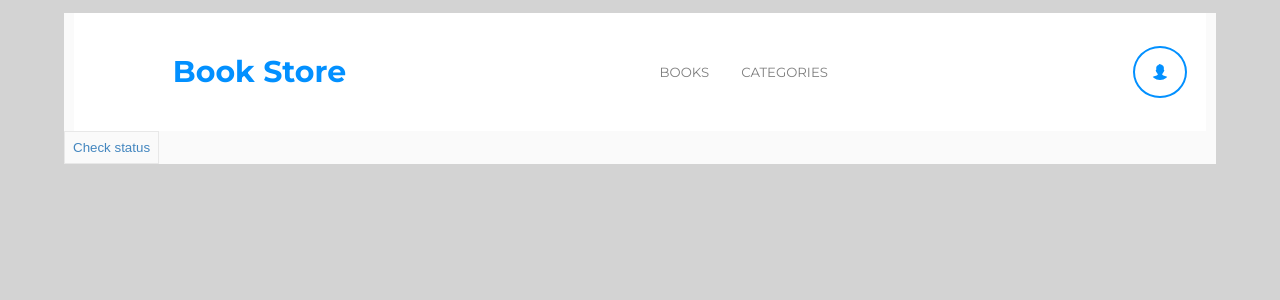
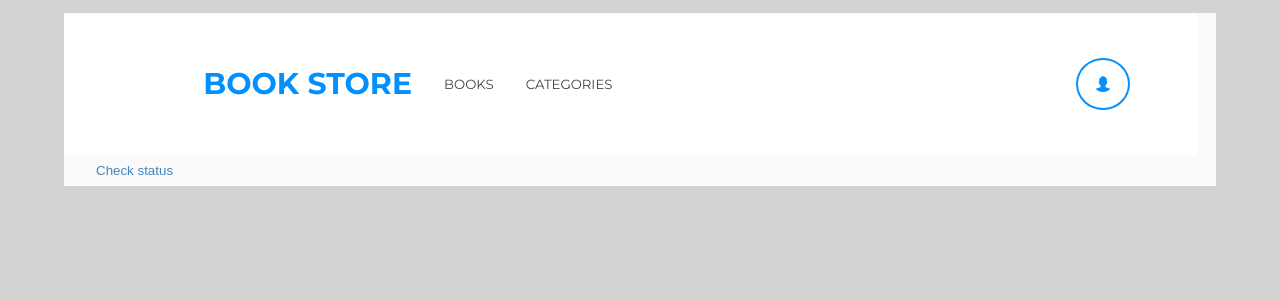
Before and after one commit to gdumani/my-bookstore, a React (Create React App) app: page /categories in a window 1280 px wide. Shown: the top 300 px of the page. Built offline with nearby package versions, Linux system fonts and the light colour scheme.

Commit message:
fix styling details

```diff
--- a/src/components/Book.js
+++ b/src/components/Book.js
@@ -15,6 +15,7 @@ const Book = (props) => {
         <h5>{category}</h5>
         <h4>{title}</h4>
         <h6>{author}</h6>
+        <button className='comm-ed'>Comments</button>
         <button
           className="remove"
           id={id}
@@ -23,6 +24,7 @@ const Book = (props) => {
         >
           Remove
         </button>
+        <button className='comm-ed'>Edit</button>
       </div>
       <div className="graph">
         <div className="pie" />
--- a/src/components/NavBar.js
+++ b/src/components/NavBar.js
@@ -5,8 +5,10 @@ import head from '../pages/head.svg';
 
 const NavBar = () => (
   <div className="nav">
-    <h1>Book Store</h1>
     <ul>
+      <li>
+        <h1 className='title'>Book Store</h1>
+      </li>
       <li>
         <Link to="/">BOOKS</Link>
       </li>
--- a/src/style/addbook.css
+++ b/src/style/addbook.css
@@ -8,13 +8,13 @@
 }
 
 .addform input {
-  width: 30%;
+  width: 25%;
 }
 
 .addform input,
 select,
 button {
-  padding: 0.5rem;
+  padding: .5rem 2rem;
   margin-right: 1rem;
   background: none;
   border: 1px solid #e8e8e8;
--- a/src/style/book.css
+++ b/src/style/book.css
@@ -29,6 +29,7 @@
 .book h6,
 button {
   color: #4386bf;
+  border:none;
 }
 
 .book h6 {
@@ -36,10 +37,15 @@ button {
   margin-top: 0;
 }
 
+.comm-ed {
+  padding: 0;
+}
+
 .remove {
   background: none;
-  border: none;
   border-right: solid 1px #e8e8e8;
+  border-left: solid 1px #e8e8e8;
+  padding: 0 1rem;
 }
 
 .book h5,
@@ -97,6 +103,6 @@ button {
   background-color: #0290ff;
   color: white;
   border: none;
-  padding: 0.3rem;
+  padding: 0.5rem;
   border-radius: 3px;
 }
--- a/src/style/navbar.css
+++ b/src/style/navbar.css
@@ -3,31 +3,29 @@
   background-color: white;
   padding: 1.2rem;
   width: 95%;
-  align-items: center;
-  justify-content: space-between;
-  margin: auto;
+  align-items:center;
+  justify-content:space-between;
 }
 
 .nav ul {
   display: flex;
   list-style: none;
-  color: black;
+  color: #444444;
   text-transform: uppercase;
   align-items: center;
   font-size: 0.83rem;
-  opacity: 0.5;
-  margin: 2rem;
 }
 
 .nav li {
   padding-right: 2rem;
 }
 
-.nav h1 {
+.title {
   font-size: 1.875rem;
   padding-left: 5rem;
   font-weight: bold;
   color: #0290ff;
+  opacity: 1;
 }
 
 .nav img {
@@ -37,4 +35,9 @@
   border: solid #0290ff;
   border-width: 2px;
   border-radius: 50%;
+  margin-right: 3rem;
 }
+
+/* link {
+  opacity: 0.5;
+} */
```
Also changed, not shown: app_screenshot.png.
